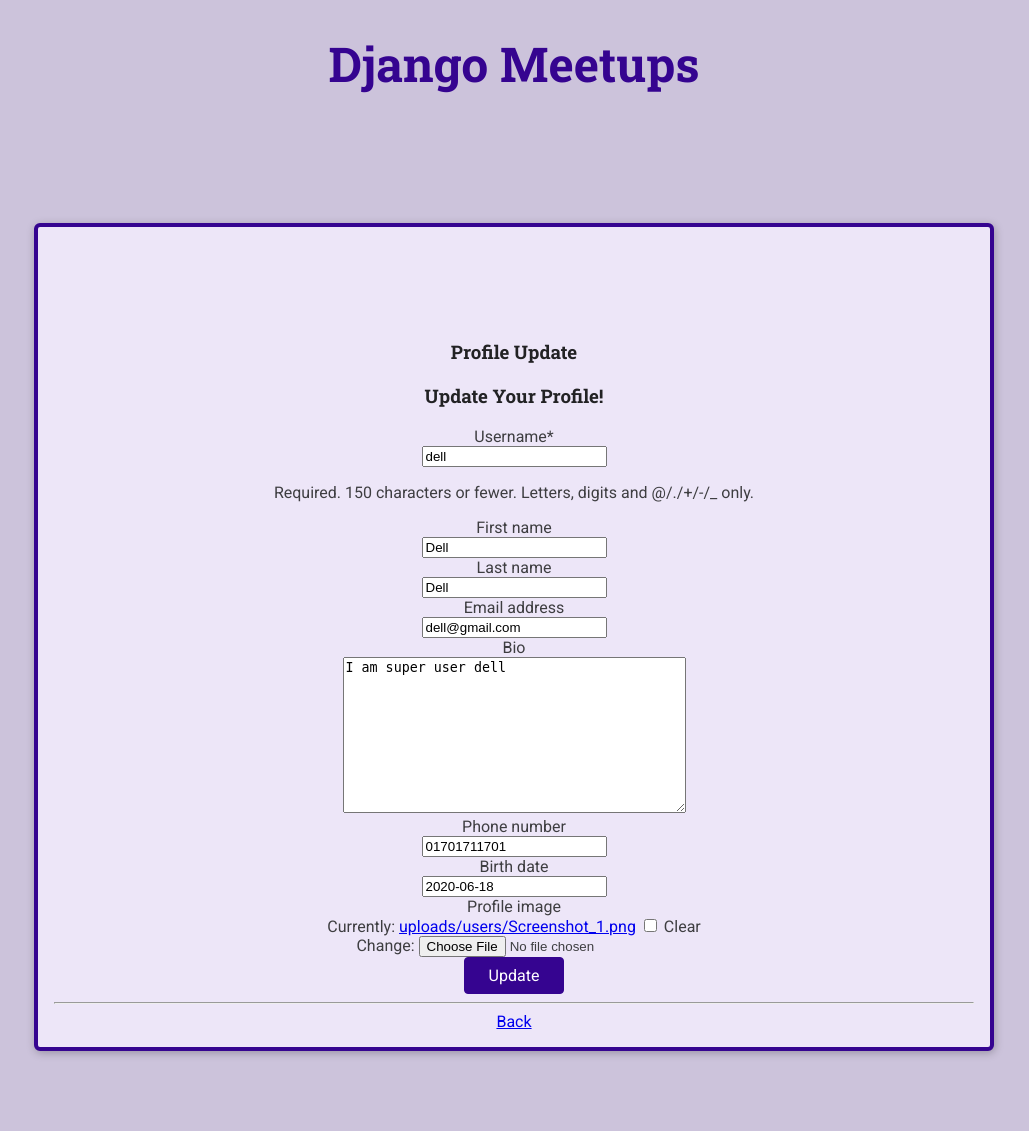
After one commit to Tanima-Sultana/PyDjango, a Django app: page /meetups/profile-update in a window 1280 px wide. The commit adds this page. Shown: the whole page, without its empty margins (126-1155 px from the left). Run offline with Django 4.2, Linux system fonts and the light colour scheme; a user stored in the database is signed in; data comes from the database, SQL or seed files in the repository; both versions use the stored data as it was after the commit; some libraries are stand-ins or nearby versions.

Commit message:
profile added and database joining issue fixed

```diff
--- a/django_course_site/django_course_site/settings.py
+++ b/django_course_site/django_course_site/settings.py
@@ -28,6 +28,7 @@
 ALLOWED_HOSTS = []
 
 
+
 # Application definition
 
 INSTALLED_APPS = [
@@ -37,7 +38,8 @@
     'django.contrib.sessions',
     'django.contrib.messages',
     'django.contrib.staticfiles',
-    'meetups'
+    'meetups',
+    'crispy_forms'
 ]
 
 MIDDLEWARE = [
--- a/django_course_site/meetups/admin.py
+++ b/django_course_site/meetups/admin.py
@@ -1,5 +1,5 @@
 from django.contrib import admin
-from .models import  Location,Participant,Meetup
+from .models import  Location,Participant,Meetup, Profile
 
 # Register your models here.
 
@@ -11,3 +11,4 @@
 admin.site.register(Meetup,MeetupAdmin)
 admin.site.register(Location)
 admin.site.register(Participant)
+admin.site.register(Profile)
--- a/django_course_site/meetups/forms.py
+++ b/django_course_site/meetups/forms.py
@@ -1,5 +1,6 @@
 from django import forms
-from .models import Participant
+from django.contrib.auth.models import User
+from .models import Profile
 
 class RegistrationForm(forms.Form):
     email = forms.EmailField(label='Your email',help_text='Enter here',widget=forms.EmailInput )
@@ -16,3 +17,24 @@
     Email = forms.EmailField()
     def __str__(self):
         return self.Email
+
+
+class UserForm(forms.ModelForm):
+    class Meta:
+        model = User
+        fields = [
+            'username',
+            'first_name',
+            'last_name',
+            'email',
+        ]
+
+class ProfileForm(forms.ModelForm):
+    class Meta:
+        model = Profile
+        fields = [
+            'bio',
+            'phone_number',
+            'birth_date',
+            'profile_image'
+        ]
--- a/django_course_site/meetups/models.py
+++ b/django_course_site/meetups/models.py
@@ -1,4 +1,5 @@
 from django.db import models
+from django.contrib.auth.models import User
 
 # Create your models here.
 
@@ -33,3 +34,14 @@
 
     def __str__(self):
         return f'{self.title} - {self.slug}'
+
+
+class Profile(models.Model):
+    user = models.OneToOneField(User,on_delete=models.CASCADE,blank=True,null=True)
+    bio = models.TextField(max_length=500, blank=True)
+    phone_number = models.CharField(max_length=12,blank=True)
+    birth_date = models.DateField(null=True,blank=True,)
+    profile_image = models.ImageField(default='images/default.png',upload_to='users',null=True,blank = True)
+
+    def __str__(self):
+        return f'{self.user.first_name} {self.user.last_name}'
--- /dev/null
+++ b/django_course_site/meetups/templates/meetups/profile-update.html
@@ -0,0 +1,59 @@
+{% extends 'meetups/base/base.html' %}
+{% load static %}
+{% load crispy_forms_tags %}
+{% block title %} Welcome {% endblock %}
+{% block site_css %} <link rel="stylesheet" href="{% static 'meetups/styles/meetup-detail.css' %}"> {% endblock %}
+{% block body %}
+<style>
+    h5{
+        color: red;
+    }
+</style>
+{% for message in messages %}
+    <h5>{{ message }}</h5>
+{% endfor %}
+<article>
+    <section id="details">
+        <div class="container-fluid">
+
+            <!-- Page Heading -->
+            <div class="d-sm-flex align-items-center justify-content-between mb-4 mt-4">
+            <h1 class="h3 mb-0 text-gray-800">Profile Update</h1>
+            </div>
+
+            <!-- Main Content Here -->
+            <div class="card o-hidden border-0 shadow-lg my-5">
+              <div class="card-body p-0">
+                <div class="row">
+                  <div class="col-lg-3"></div>
+                  <div class="col-lg-6">
+                    <div class="p-5">
+                      <div class="text-center">
+                        <h1 class="h4 text-gray-900 mb-4">Update Your Profile!</h1>
+                      </div>
+                      <form method="POST" enctype="multipart/form-data">
+                        {% csrf_token %}
+                        {{user_form | crispy}}
+                        {{profile_form | crispy}}
+                        <button type="submit" class="btn btn-success btn-block">Update</button>
+                      </form>
+                      <hr>
+                      <div class="text-center">
+                        <a class="small" href="{% url 'home' %}">Back</a>
+                      </div>
+                    </div>
+                  </div>
+                </div>
+              </div>
+            </div>
+
+
+
+        </div>
+    </section>
+</article>
+
+
+
+
+{% endblock %}
--- a/django_course_site/meetups/urls.py
+++ b/django_course_site/meetups/urls.py
@@ -10,6 +10,8 @@
     path('words-count',views.get_count_words,name='word-count'),
     path('<slug:meetup_slug>/success/',views.signUp,name='confirm-registration'),
     path('login',views.login,name='login'),
+    path('profile-update',views.ProfileUpdateView.as_view(),name='profile-update'),
+    path('profile',views.ProfileView.as_view(),name='profile'),
     path('meetup/<slug:meetup_slug>',views.meetup_details,name='meetup-detail'),
 
 ]
--- a/django_course_site/meetups/views.py
+++ b/django_course_site/meetups/views.py
@@ -2,9 +2,11 @@
 from django.contrib.auth.models import User, auth
 from django.contrib import messages
 from django.shortcuts import render, redirect
-from .models import Meetup, Participant
-from .forms import RegistrationForm, Subscribe
+from .models import Meetup, Participant, Profile
+from .forms import RegistrationForm, UserForm,ProfileForm
 from django.http import HttpResponse
+from django.contrib.auth.mixins import LoginRequiredMixin
+from django.views.generic import TemplateView, CreateView
 from django.core.mail import send_mail
 
 from meetups import forms
@@ -65,7 +67,7 @@
             else :
                 user = User.objects.create_user(username=username,email=email,password=password)
                 user.save()
-                return redirect('home')
+                return redirect('login')
         else:
             messages.info(request,'Password not matched!')
             return redirect('register')
@@ -131,3 +133,40 @@
         return render(request,'meetups/meetup-details.html',{
             'meetup_found':False
         })
+
+
+class ProfileUpdateView(LoginRequiredMixin, TemplateView):
+    user_form = UserForm
+    profile_form = ProfileForm
+    template_name = 'meetups/profile-update.html'
+
+    def post(self, request):
+
+        post_data = request.POST or None
+        file_data = request.FILES or None
+
+        user_form = UserForm(post_data, instance=request.user)
+        try:
+            profile_form = ProfileForm(post_data, file_data, instance=request.user.profile)
+
+        except:
+            profile_form = ProfileForm(post_data, file_data, instance=Profile(user_id=request.user.id))
+
+        if user_form.is_valid() and profile_form.is_valid():
+            user_form.save()
+            profile_form.save()
+            messages.success(request, 'Your profile was successfully updated!')
+            return redirect('profile')
+
+        context = self.get_context_data(
+                                        user_form=user_form,
+                                        profile_form=profile_form
+                                    )
+
+        return self.render_to_response(context)
+
+    def get(self, request, *args, **kwargs):
+        return self.post(request, *args, **kwargs)
+
+class ProfileView(LoginRequiredMixin, TemplateView):
+    template_name = 'meetups/profile.html'
```
Also changed, not shown: django_course_site/meetups/templates/meetups/index.html (+5 -4 lines), django_course_site/meetups/templates/meetups/profile.html (added, +61 -0 lines), django_course_site/db.sqlite3, django_course_site/meetups/migrations/0004_alter_participant_email_profile.py (added), django_course_site/uploads/images/default.png (added), django_course_site/uploads/uploads/users/Screenshot_1.png (added), django_course_site/uploads/uploads/users/Screenshot_2022-09-06_at_11-58-28_Checkout_-_MENS_WORLD.png (added), django_course_site/uploads/uploads/users/orange.jpg (added), django_course_site/uploads/uploads/users/orange_2C52PeF.jpg (added), django_course_site/uploads/uploads/users/orange_4JmyQvr.jpg (added), django_course_site/uploads/uploads/users/orange_4hk4nRf.jpg (added), django_course_site/uploads/users/orange.jpg (added).
